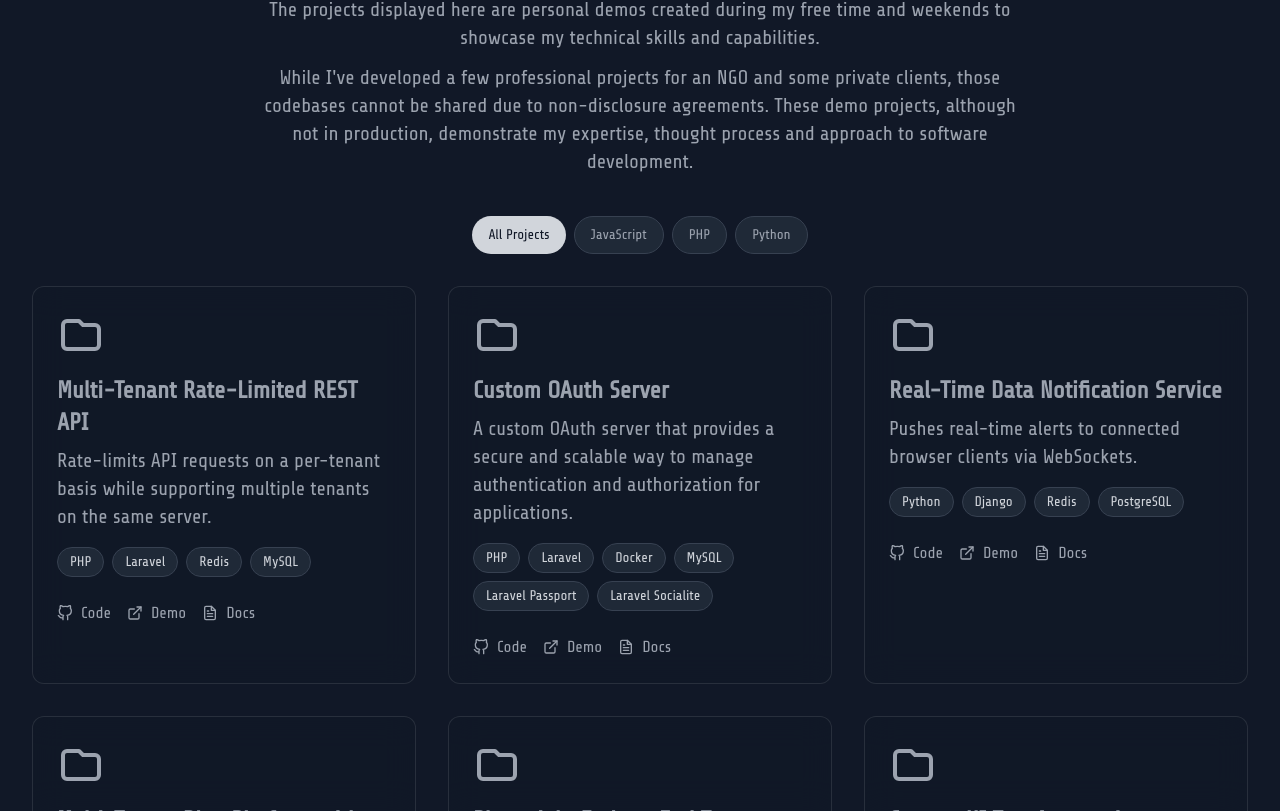
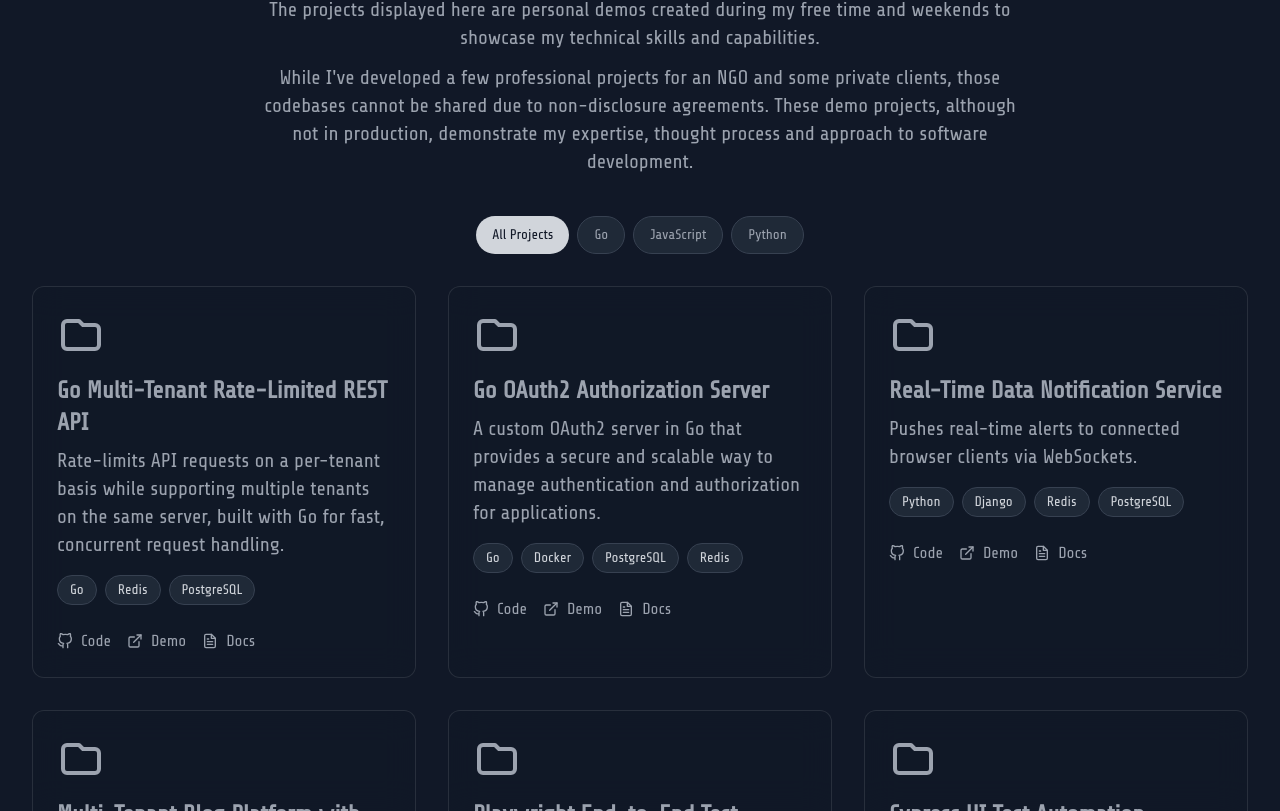
Before and after one commit to mc-solo/my-portfolio, a React (Vite) app: page / in a window 1280 px wide. Shown: the part 1352-2163 px from the top of the page. Built offline with nearby package versions, Linux system fonts and the light colour scheme.

Commit message:
feat: replace PHP stack and projects with Golang projects

```diff
--- a/src/components/Hero.jsx
+++ b/src/components/Hero.jsx
@@ -4,7 +4,7 @@ import { motion } from 'framer-motion'
 
 const Hero = () => {
   const skills = [
-    'PHP/Laravel', 'Node.js/Express', 'Automation Testing',
+    'Go', 'Node.js/Express', 'Automation Testing',
     'PostgreSQL', 'RESTful APIs', 'GraphQL',
     'Microservices', 'Docker/Kubernetes',
     'Flutter/Dart', 'Firebase',
--- a/src/components/Projects.jsx
+++ b/src/components/Projects.jsx
@@ -5,19 +5,19 @@ import { FiGithub, FiExternalLink, FiFileText } from 'react-icons/fi'
 
 const projects = [
   {
-    title: 'Multi-Tenant Rate-Limited REST API',
-    description: 'Rate-limits API requests on a per-tenant basis while supporting multiple tenants on the same server.',
-    tech: ['PHP', 'Laravel', 'Redis', 'MySQL'],
-    languages: ['PHP'],
+    title: 'Go Multi-Tenant Rate-Limited REST API',
+    description: 'Rate-limits API requests on a per-tenant basis while supporting multiple tenants on the same server, built with Go for fast, concurrent request handling.',
+    tech: ['Go', 'Redis', 'PostgreSQL'],
+    languages: ['Go'],
     github: 'https://github.com/mc-solo',
     demo: '#',
     docs: '#'
   },
   {
-    title: 'Custom OAuth Server',
-    description: 'A custom OAuth server that provides a secure and scalable way to manage authentication and authorization for applications.',
-    tech: ['PHP', 'Laravel', 'Docker', 'MySQL', 'Laravel Passport', 'Laravel Socialite'],
-    languages: ['PHP'],
+    title: 'Go OAuth2 Authorization Server',
+    description: 'A custom OAuth2 server in Go that provides a secure and scalable way to manage authentication and authorization for applications.',
+    tech: ['Go', 'Docker', 'PostgreSQL', 'Redis'],
+    languages: ['Go'],
     github: 'https://github.com/mc-solo',
     demo: '#',
     docs: '#'
```
